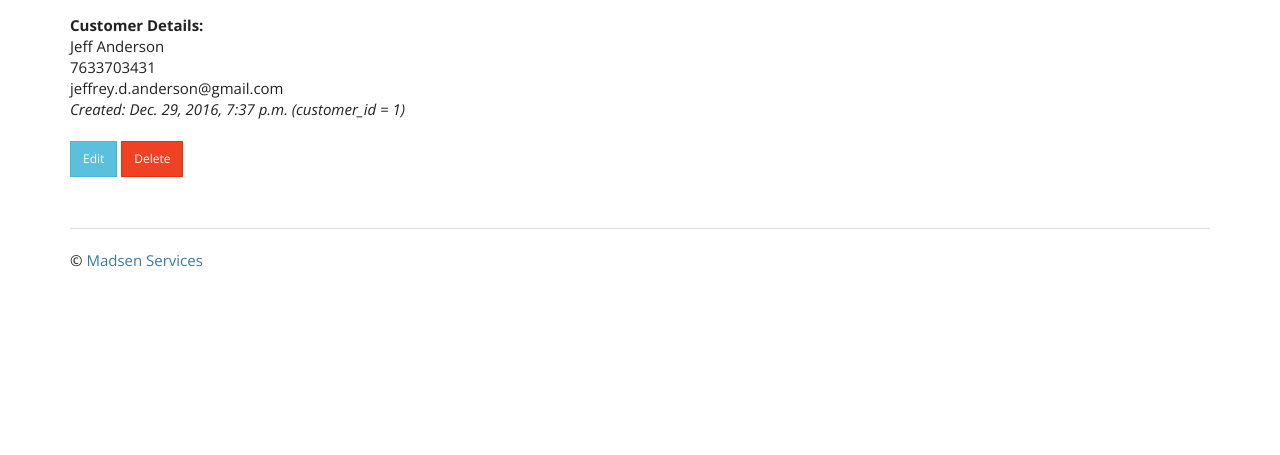
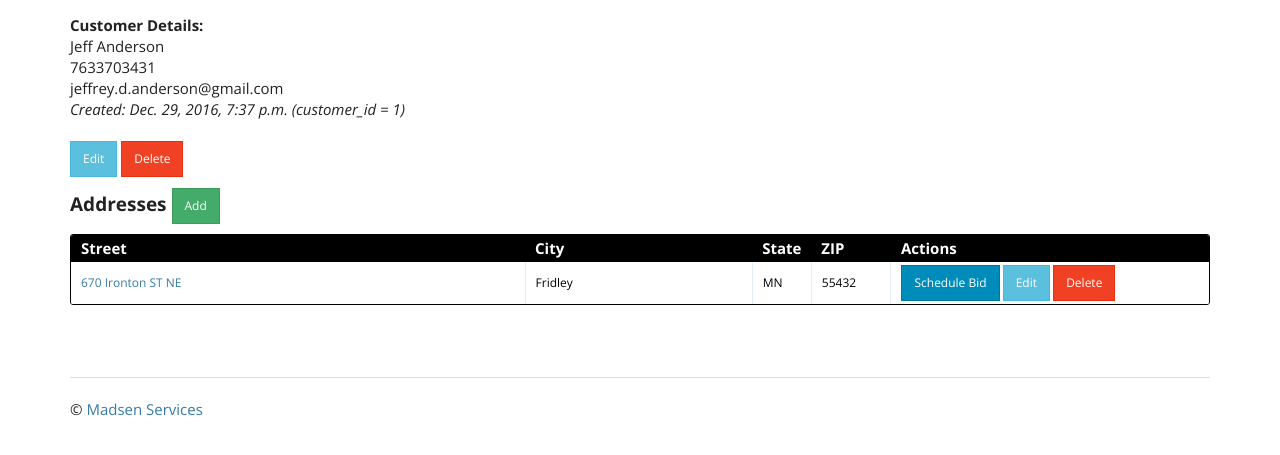
Before and after one commit to ande0581/concrete, a Django app: page /customer/1/ in a window 1280 px wide. Shown: the part 45-500 px from the top of the page. Run offline with Django 3.2, Linux system fonts and the light colour scheme; data comes from the database, SQL or seed files in the repository; both versions use the stored data as it was after the commit.

Commit message:
change url redirection on saves, edits, deletes for addresses to bring back to the customer details view.

```diff
--- a/src/address/models.py
+++ b/src/address/models.py
@@ -42,4 +42,4 @@ class Address(models.Model):
         return self.street
 
     def get_absolute_url(self):
-        return reverse('address_app:address_detail', kwargs={'pk': self.pk})
+        return reverse('customer_app:customer_detail', kwargs={'pk': int(self.customer_id)})
--- a/src/customer/models.py
+++ b/src/customer/models.py
@@ -35,5 +35,9 @@ class Customer(models.Model):
     def __str__(self):
         return self.name
 
+    def __int__(self):
+        # this is required to create an address for the redirect on successful ??
+        return self.pk
+
     def get_absolute_url(self):
         return reverse('customer_app:customer_detail', kwargs={'pk': self.pk})
--- a/src/customer/views.py
+++ b/src/customer/views.py
@@ -7,6 +7,7 @@ from django.views.generic.detail import DetailView
 from django.views.generic.edit import CreateView, UpdateView, DeleteView
 from django.views.generic.list import ListView
 
+from address.models import Address
 from customer.models import Customer
 from customer.forms import CustomerForm
 
@@ -34,6 +35,11 @@ class CustomerDelete(DeleteView):
 class CustomerDetail(DetailView):
     model = Customer
 
+    def get_context_data(self, **kwargs):
+        context = super(CustomerDetail, self).get_context_data(**kwargs)
+        context['addresses'] = Address.objects.filter(customer_id=self.kwargs['pk'])
+        return context
+
 
 class CustomerList(ListView):
     model = Customer
@@ -54,6 +60,6 @@ class CustomerList(ListView):
         for customer in queryset_list:
             if len(customer.telephone) == 10:
                 customer.telephone = "({}) {}-{}".format(customer.telephone[:3], customer.telephone[3:6],
-                                                     customer.telephone[6:])
+                                                         customer.telephone[6:])
 
         return queryset_list
--- a/src/templates/customer/customer_detail.html
+++ b/src/templates/customer/customer_detail.html
@@ -3,7 +3,6 @@
 {% block content %}
 <strong>Customer Details:</strong><br>
 
-{% if object %}
 {{ object.name }}<br>
 {{ object.telephone }}<br>
 {{ object.email }}<br>
@@ -14,6 +13,41 @@
 <a href="{% url 'customer_app:customer_delete' pk=object.pk %}" class="btn btn-sm btn-danger"
    role="button">Delete</a>
 
-{% endif %}
+
+<div class="entries">
+  <h4><strong>Addresses </strong><a href="{% url 'address_app:address_create' customer_id=object.pk %}"
+                                    class="btn btn-sm btn-success" role="button">Add</a></h4>
+  <div class="datagrid">
+    <table>
+      <thead>
+        <tr>
+          <th width="40%"><strong>Street</strong></th>
+          <th width="20%"><strong>City</strong></th>
+          <th width="5%"><strong>State</strong></th>
+          <th width="7%"><strong>ZIP</strong></th>
+          <th width="28%"><strong>Actions</strong></th>
+        </tr>
+      </thead>
+      {% for address in addresses %}
+        <tr style="{% cycle 'background: white' 'background: #F0F0F0' %}">
+            <td>
+                <a href="https://www.google.com/maps/place/" target="_blank">{{ address.street }}</a></td>
+            <td>{{ address.city }}</td>
+            <td>{{ address.state}}</td>
+            <td>{{ address.zip}}</td>
+            <td>
+                <a href="" class="btn btn-sm btn-primary">Schedule Bid</a>
+
+                <a id="myAnchor" href="{% url 'address_app:address_update' pk=address.pk %}"
+                              class="btn btn-sm btn-info">Edit</a>
+
+                <a href="{% url 'address_app:address_delete' pk=address.pk %}" class="btn btn-sm btn-danger">Delete</a>
+            </td>
+        </tr>
+      {% endfor %}
+    </table>
+  </div>
+</div>
+<br>
 
 {% endblock content %}
--- a/src/templates/overview/overview_index.html
+++ b/src/templates/overview/overview_index.html
@@ -1,4 +1,4 @@
-{% extends "_base.html" %}
+{% extends "base.html" %}
 {% load staticfiles %}
 
 {% block content %}
```
Also changed, not shown: src/address/views.py (+7 -1 lines), src/db.sqlite3.
